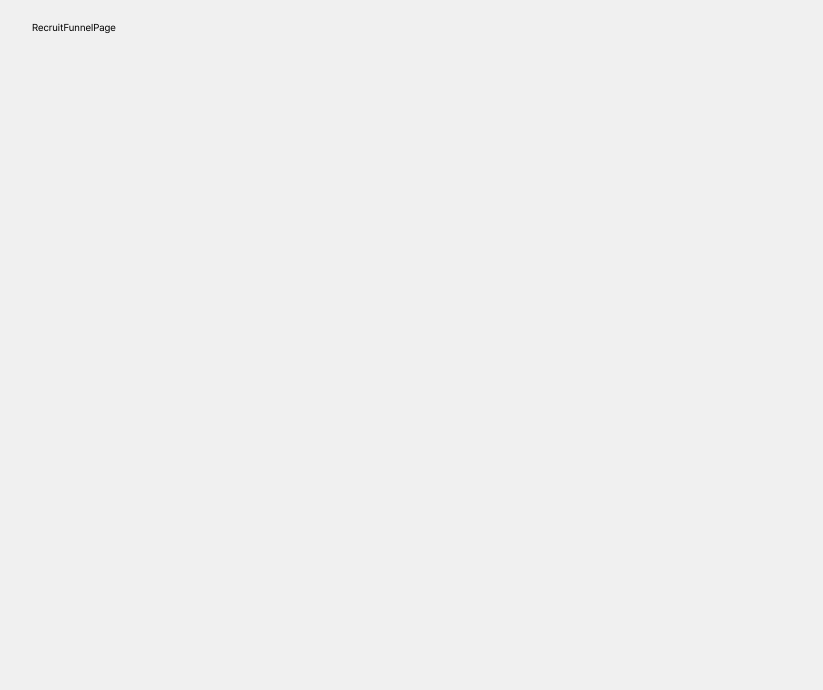
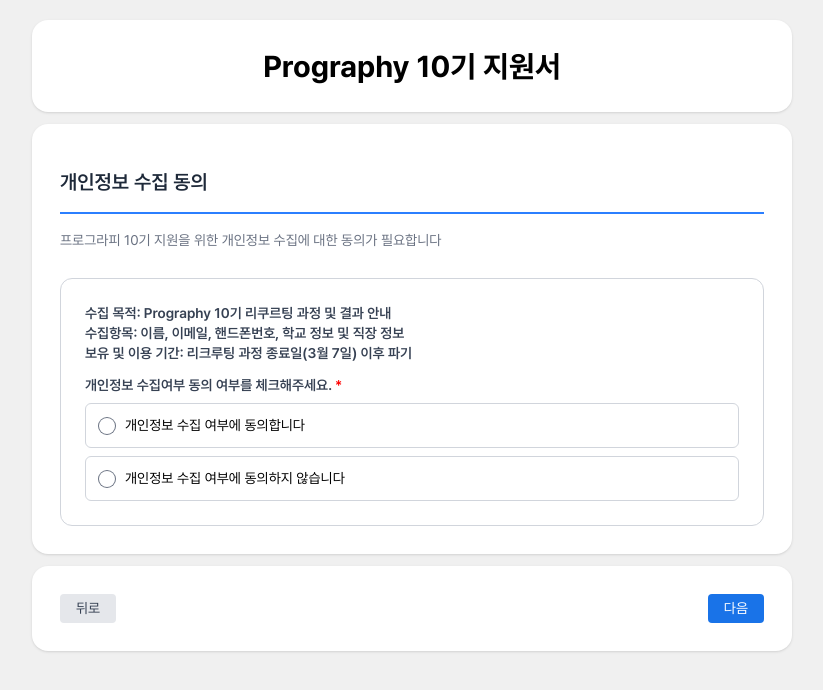
Before and after one commit to gominzip/prography-10th-frontend, a React (Vite) app: page /recruit-form in a window 1280 px wide. Shown: the top 690 px of the page, without its empty margins (228-1051 px from the left). Built offline with nearby package versions, Linux system fonts and the light colour scheme.

Commit message:
feat: 멀티 스텝 Form 내부 동작 구현 완료

```diff
--- /dev/null
+++ b/src/pages/RecruitFunnelPage/components/Form.tsx
@@ -0,0 +1,92 @@
+import { zodResolver } from '@hookform/resolvers/zod';
+import { useState } from 'react';
+import { SubmitHandler, useForm } from 'react-hook-form';
+import { ApplicationInfoStep, BasicInfoStep, CompleteStep, ConsentStep } from './steps';
+import { FormDataSchema } from '@/lib/schema';
+import type { Inputs } from '@/types/form';
+import { Box, Button } from '@/components';
+
+function Form() {
+  const [, setPreviousStep] = useState(0);
+  const [currentStep, setCurrentStep] = useState(0);
+  const [showError, setShowError] = useState(false);
+  const [isSubmitted, setIsSubmitted] = useState(false);
+
+  const {
+    register,
+    handleSubmit,
+    trigger,
+    formState: { errors }
+  } = useForm<Inputs>({ mode: 'onTouched', resolver: zodResolver(FormDataSchema) });
+
+  const steps = [
+    { id: 1, name: '개인정보 수집 동의', component: ConsentStep, fields: ['consent'] },
+    { id: 2, name: '기본 정보', component: BasicInfoStep, fields: ['name', 'email', 'phone'] },
+    { id: 3, name: '지원 정보', component: ApplicationInfoStep, fields: ['selectedOption'] }
+  ] as const;
+
+  type FieldName = keyof Inputs;
+
+  // 폼 제출 함수
+  const processForm: SubmitHandler<Inputs> = (data) => {
+    console.log('폼 제출 데이터:', data);
+    setIsSubmitted(true);
+  };
+
+  // 모든 필드를 검사하고 유효하지 않은 경우 에러 보여주기
+  const validateFields = async () => {
+    const fields = steps[currentStep].fields;
+    if (!fields) return true;
+
+    const isValid = await trigger(fields as readonly FieldName[], { shouldFocus: true });
+    setShowError(true);
+
+    return isValid;
+  };
+
+  // 다음 단계로 이동
+  const next = async () => {
+    const isValid = await validateFields();
+    if (!isValid) return;
+
+    if (currentStep === steps.length - 1) {
+      handleSubmit(processForm)();
+      return;
+    }
+
+    setPreviousStep(currentStep);
+    setShowError(false);
+    setCurrentStep((step) => step + 1);
+  };
+
+  // 이전 단계로 이동
+  const prev = () => {
+    if (currentStep > 0) {
+      setPreviousStep(currentStep);
+      setCurrentStep((step) => step - 1);
+    }
+  };
+
+  const CurrentComponent = steps[currentStep].component;
+
+  return (
+    <>
+      {!isSubmitted && (
+        <form onSubmit={handleSubmit(processForm)}>
+          <CurrentComponent register={register} errors={errors} showError={showError} />
+        </form>
+      )}
+
+      {!isSubmitted && (
+        <Box className="flex justify-between">
+          <Button text="뒤로" onClick={prev} disabled={currentStep === 0} />
+          <Button text={currentStep < steps.length - 1 ? '다음' : '제출하기'} onClick={next} />
+        </Box>
+      )}
+
+      {isSubmitted && <CompleteStep />}
+    </>
+  );
+}
+
+export default Form;
--- /dev/null
+++ b/src/pages/RecruitFunnelPage/components/index.ts
@@ -0,0 +1,2 @@
+export { default as Form } from './Form';
+export { default as Header } from './Header';
--- a/src/pages/RecruitFunnelPage/index.tsx
+++ b/src/pages/RecruitFunnelPage/index.tsx
@@ -1,5 +1,12 @@
+import { Form, Header } from './components';
+
 function RecruitFunnelPage() {
-  return <div>RecruitFunnelPage</div>;
+  return (
+    <div className="space-y-3">
+      <Header title="Prography 10기 지원서" />
+      <Form />
+    </div>
+  );
 }
 
 export default RecruitFunnelPage;
```
